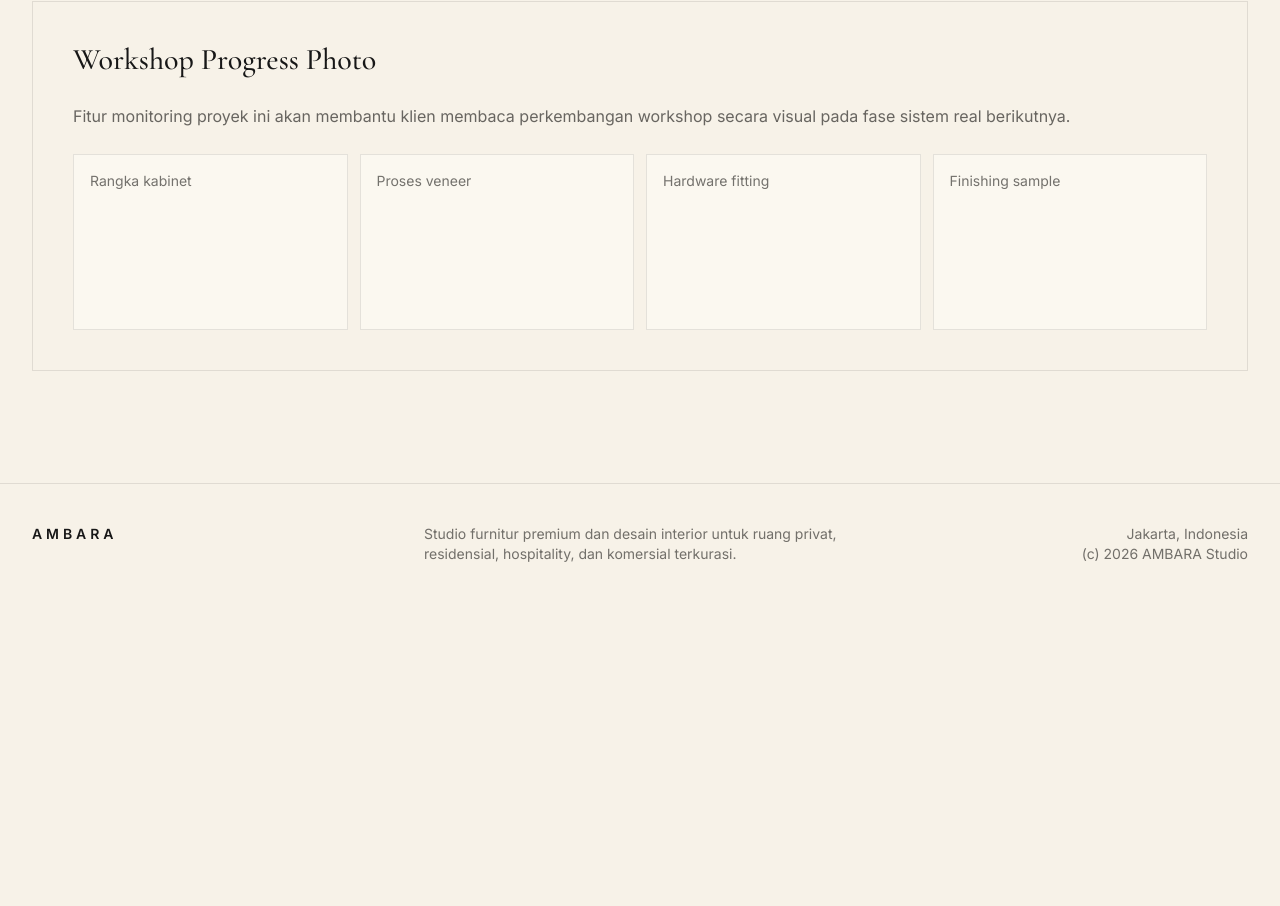
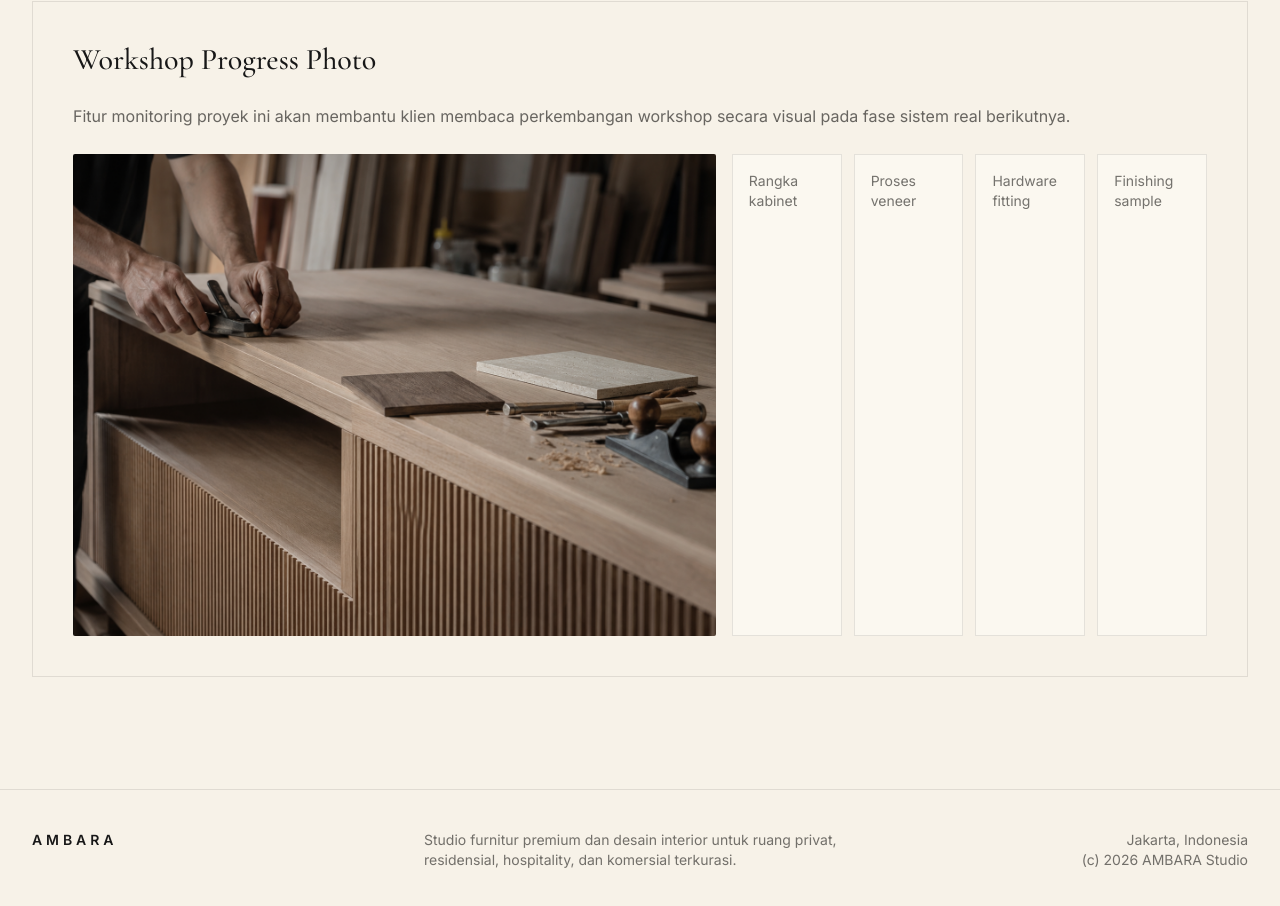
Before and after one commit to Ferdian-99/ambara-website, a React (Vite) app: page /lacak-proyek in a window 1280 px wide. Shown: the part 2188-3094 px from the top of the page. Before the commit the page ends 2792 px from the top, so only its background shows below. Built offline with nearby package versions, Linux system fonts and the light colour scheme.

Commit message:
Integrate real AMBARA visual assets

```diff
--- a/src/pages/Tracking.tsx
+++ b/src/pages/Tracking.tsx
@@ -99,8 +99,11 @@ export function Tracking() {
             <p className="mb-6 leading-7 text-graphite/70">
               Fitur monitoring proyek ini akan membantu klien membaca perkembangan workshop secara visual pada fase sistem real berikutnya.
             </p>
-            <div className="workshop-grid">
-              {["Rangka kabinet", "Proses veneer", "Hardware fitting", "Finishing sample"].map((item) => <div key={item}>{item}</div>)}
+            <div className="workshop-visual">
+              <img src="/assets/workshop-progress.png" alt="Preview foto progress workshop furnitur Ambara" loading="lazy" />
+              <div className="workshop-grid">
+                {["Rangka kabinet", "Proses veneer", "Hardware fitting", "Finishing sample"].map((item) => <div key={item}>{item}</div>)}
+              </div>
             </div>
           </section>
         </Reveal>
```
